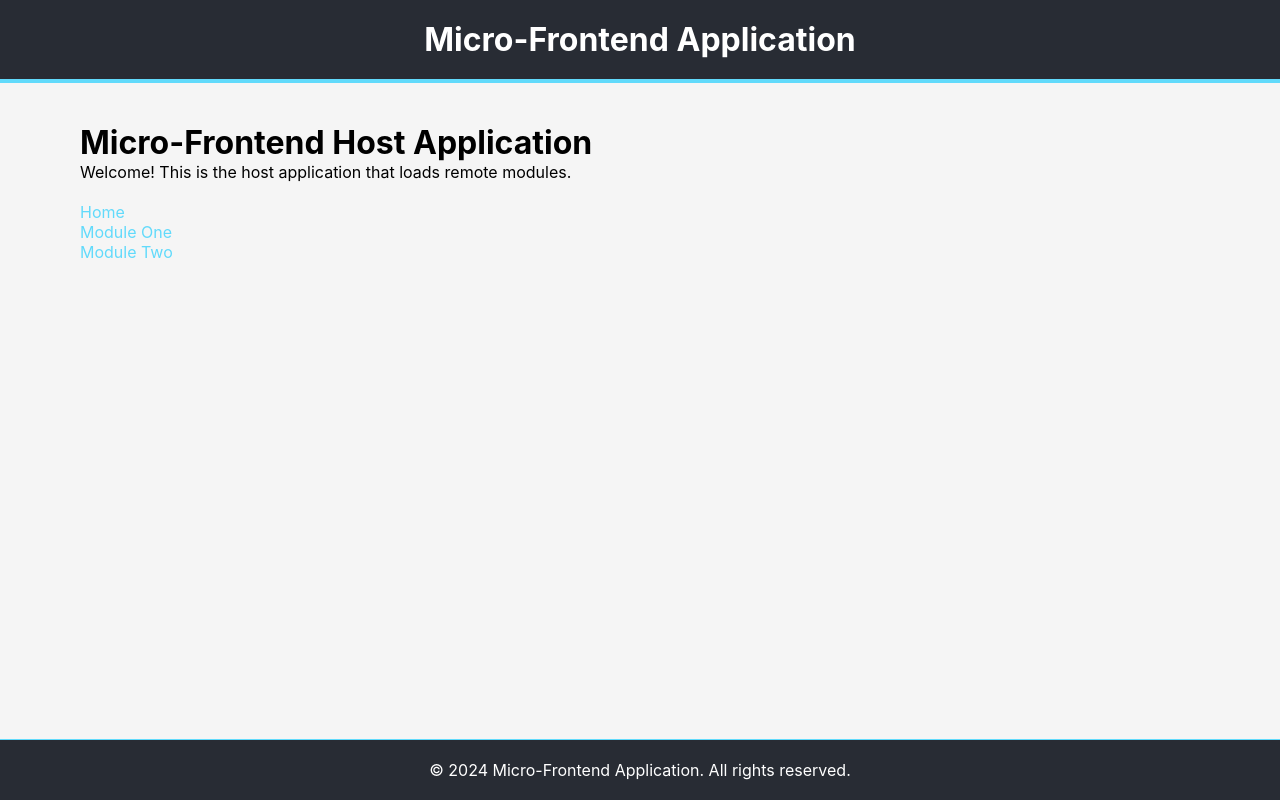
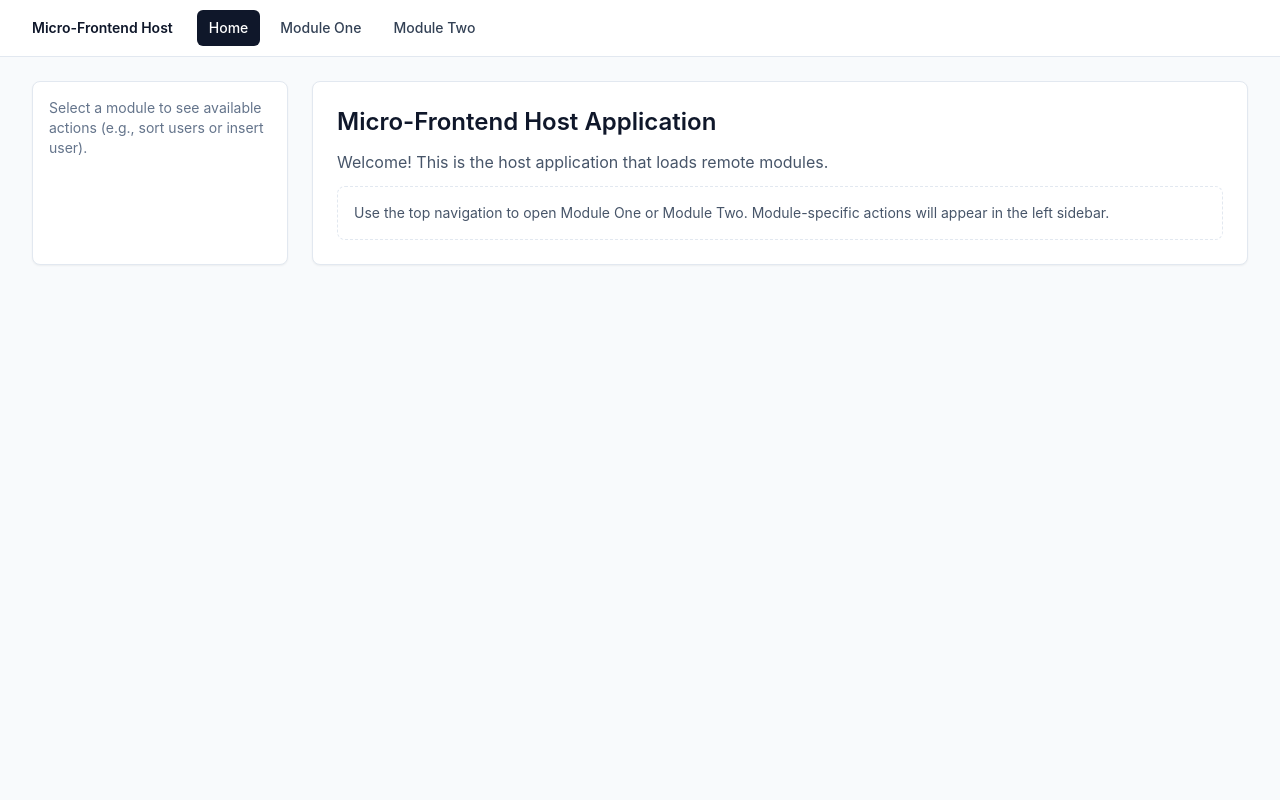
Before and after one commit to ndaian-interview/mfe-host, a React app: page / in a window 1280 px wide. Built offline with nearby package versions, Linux system fonts and the light colour scheme.

Commit message:
building layout using tailgate

```diff
--- a/src/App.tsx
+++ b/src/App.tsx
@@ -1,46 +1,104 @@
-import React, { Suspense, lazy } from "react";
-import { BrowserRouter as Router, Routes, Route, Link } from "react-router-dom";
+import React, { Suspense, lazy, useMemo } from "react";
+import { BrowserRouter as Router, Routes, Route, Link, useLocation } from "react-router-dom";
 
 const ModuleOneApp = lazy(() => import("@modules/module-one/App"));
 const ModuleTwoApp = lazy(() => import("@modules/module-two/App"));
 
-const Home: React.FC = () => {
+type ModuleKey = "home" | "module-one" | "module-two";
+
+const moduleActions: Record<ModuleKey, { label: string; action: string }[]> = {
+  home: [],
+  "module-one": [
+    { label: "Sort Users", action: "module-one/sort-users" },
+    { label: "Insert User", action: "module-one/insert-user" },
+  ],
+  "module-two": [
+    { label: "View Cards", action: "module-two/view-cards" },
+    { label: "Add Card", action: "module-two/add-card" },
+  ],
+};
+
+const Home: React.FC = () => (
+  <div className="space-y-3">
+    <h1 className="text-2xl font-semibold text-slate-900">Micro-Frontend Host Application</h1>
+    <p className="text-slate-600">Welcome! This is the host application that loads remote modules.</p>
+    <div className="rounded-lg border border-dashed border-slate-200 bg-white p-4 text-sm text-slate-600">
+      Use the top navigation to open Module One or Module Two. Module-specific actions will appear in the left sidebar.
+    </div>
+  </div>
+);
+
+const NavLink: React.FC<{ to: string; label: string; active: boolean }> = ({ to, label, active }) => (
+  <Link
+    to={to}
+    className={`rounded-md px-3 py-2 text-sm font-medium transition hover:text-slate-900 hover:bg-slate-100 ${
+      active ? "bg-slate-900 text-white" : "text-slate-700"
+    }`}
+  >
+    {label}
+  </Link>
+);
+
+const Sidebar: React.FC<{ current: ModuleKey }> = ({ current }) => {
+  const actions = moduleActions[current];
+
+  if (!actions.length) {
+    return (
+      <div className="p-4 text-sm text-slate-500">
+        Select a module to see available actions (e.g., sort users or insert user).
+      </div>
+    );
+  }
+
   return (
-    <div style={{ padding: "20px" }}>
-      <h1>Micro-Frontend Host Application</h1>
-      <p>Welcome! This is the host application that loads remote modules.</p>
-      <nav style={{ marginTop: "20px" }}>
-        <ul style={{ listStyle: "none" }}>
-          <li>
-            <Link to="/" style={linkStyle}>
-              Home
-            </Link>
+    <nav className="p-4 space-y-2">
+      <p className="text-xs font-semibold uppercase tracking-wide text-slate-500">Module actions</p>
+      <ul className="space-y-2">
+        {actions.map((item) => (
+          <li key={item.action}>
+            <button
+              type="button"
+              onClick={() => console.info(`Action triggered: ${item.action}`)}
+              className="w-full rounded-md border border-slate-200 bg-white px-3 py-2 text-left text-sm font-medium text-slate-700 shadow-sm transition hover:border-slate-300 hover:bg-slate-50"
+            >
+              {item.label}
+            </button>
           </li>
-          <li>
-            <Link to="/module-one" style={linkStyle}>
-              Module One
-            </Link>
-          </li>
-          <li>
-            <Link to="/module-two" style={linkStyle}>
-              Module Two
-            </Link>
-          </li>
-        </ul>
-      </nav>
-    </div>
+        ))}
+      </ul>
+    </nav>
   );
 };
 
-const App: React.FC = () => {
+const Shell: React.FC = () => {
+  const location = useLocation();
+
+  const currentModule: ModuleKey = useMemo(() => {
+    if (location.pathname.startsWith("/module-one")) return "module-one";
+    if (location.pathname.startsWith("/module-two")) return "module-two";
+    return "home";
+  }, [location.pathname]);
+
   return (
-    <Router>
-      <div style={containerStyle}>
-        <header style={headerStyle}>
-          <h1>Micro-Frontend Application</h1>
-        </header>
-        <main style={mainStyle}>
-          <Suspense fallback={<div>Loading module...</div>}>
+    <div className="min-h-screen bg-slate-50">
+      <header className="sticky top-0 z-20 border-b border-slate-200 bg-white/95 backdrop-blur">
+        <div className="mx-auto flex h-14 max-w-7xl items-center gap-6 px-4 sm:px-6 lg:px-8">
+          <div className="text-sm font-semibold text-slate-900">Micro-Frontend Host</div>
+          <nav className="flex items-center gap-2">
+            <NavLink to="/" label="Home" active={currentModule === "home"} />
+            <NavLink to="/module-one" label="Module One" active={currentModule === "module-one"} />
+            <NavLink to="/module-two" label="Module Two" active={currentModule === "module-two"} />
+          </nav>
+        </div>
+      </header>
+
+      <div className="mx-auto flex max-w-7xl gap-6 px-4 py-6 sm:px-6 lg:px-8">
+        <aside className="w-64 shrink-0 rounded-lg border border-slate-200 bg-white shadow-sm">
+          <Sidebar current={currentModule} />
+        </aside>
+
+        <main className="flex-1 rounded-lg border border-slate-200 bg-white p-6 shadow-sm">
+          <Suspense fallback={<div className="text-slate-600">Loading module...</div>}>
             <Routes>
               <Route path="/" element={<Home />} />
               <Route path="/module-one/*" element={<ModuleOneApp />} />
@@ -48,51 +106,15 @@ const App: React.FC = () => {
             </Routes>
           </Suspense>
         </main>
-        <footer style={footerStyle}>
-          <p>&copy; 2024 Micro-Frontend Application. All rights reserved.</p>
-        </footer>
       </div>
-    </Router>
+    </div>
   );
 };
 
-const containerStyle: React.CSSProperties = {
-  display: "flex",
-  flexDirection: "column",
-  minHeight: "100vh",
-  backgroundColor: "#f5f5f5",
-};
-
-const headerStyle: React.CSSProperties = {
-  backgroundColor: "#282c34",
-  color: "white",
-  padding: "20px",
-  textAlign: "center",
-  borderBottom: "4px solid #61dafb",
-};
-
-const mainStyle: React.CSSProperties = {
-  flex: 1,
-  padding: "20px",
-  maxWidth: "1200px",
-  margin: "0 auto",
-  width: "100%",
-};
-
-const footerStyle: React.CSSProperties = {
-  backgroundColor: "#282c34",
-  color: "white",
-  padding: "20px",
-  textAlign: "center",
-  borderTop: "1px solid #61dafb",
-  marginTop: "20px",
-};
-
-const linkStyle: React.CSSProperties = {
-  color: "#61dafb",
-  textDecoration: "none",
-  marginRight: "15px",
-  fontSize: "16px",
-};
+const App: React.FC = () => (
+  <Router>
+    <Shell />
+  </Router>
+);
 
 export default App;
--- a/src/index.html
+++ b/src/index.html
@@ -4,6 +4,7 @@
     <meta charset="UTF-8" />
     <meta name="viewport" content="width=device-width, initial-scale=1.0" />
     <title>Micro-Frontend Host</title>
+    <script src="https://cdn.tailwindcss.com"></script>
     <style>
       * {
         margin: 0;
```
